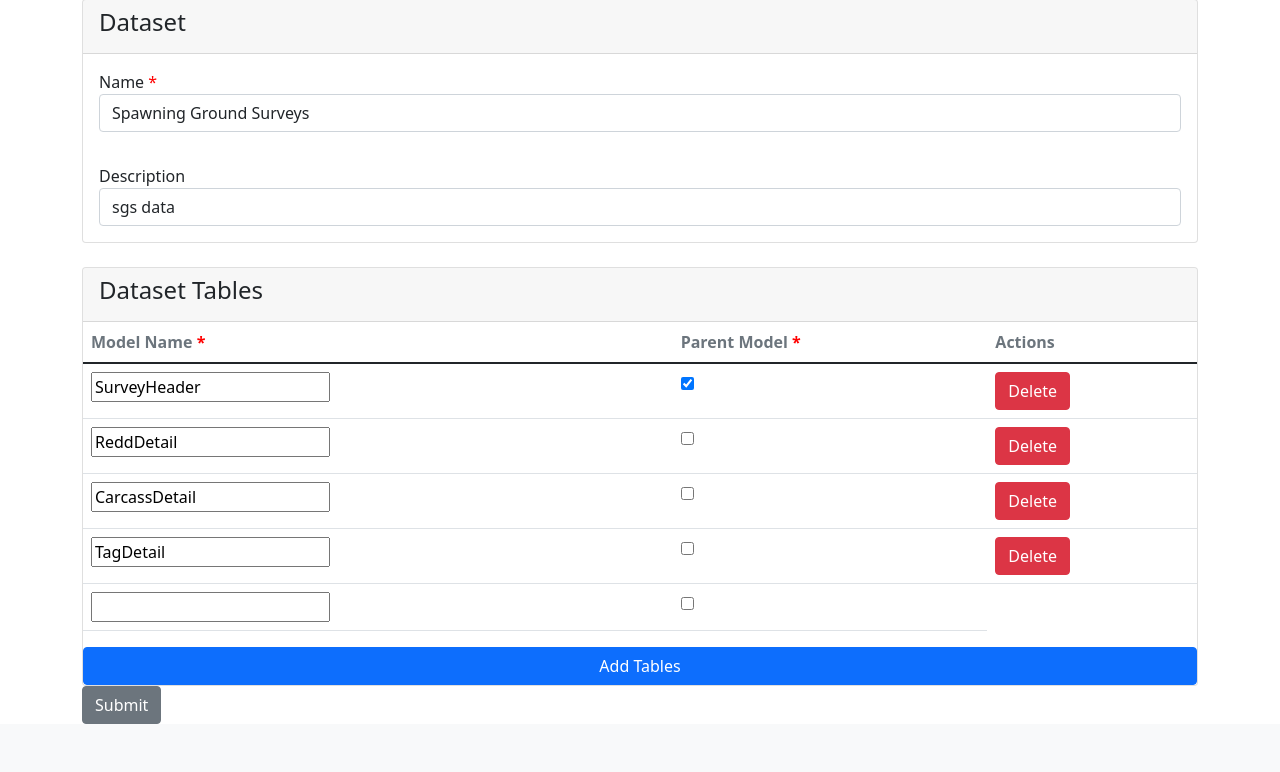
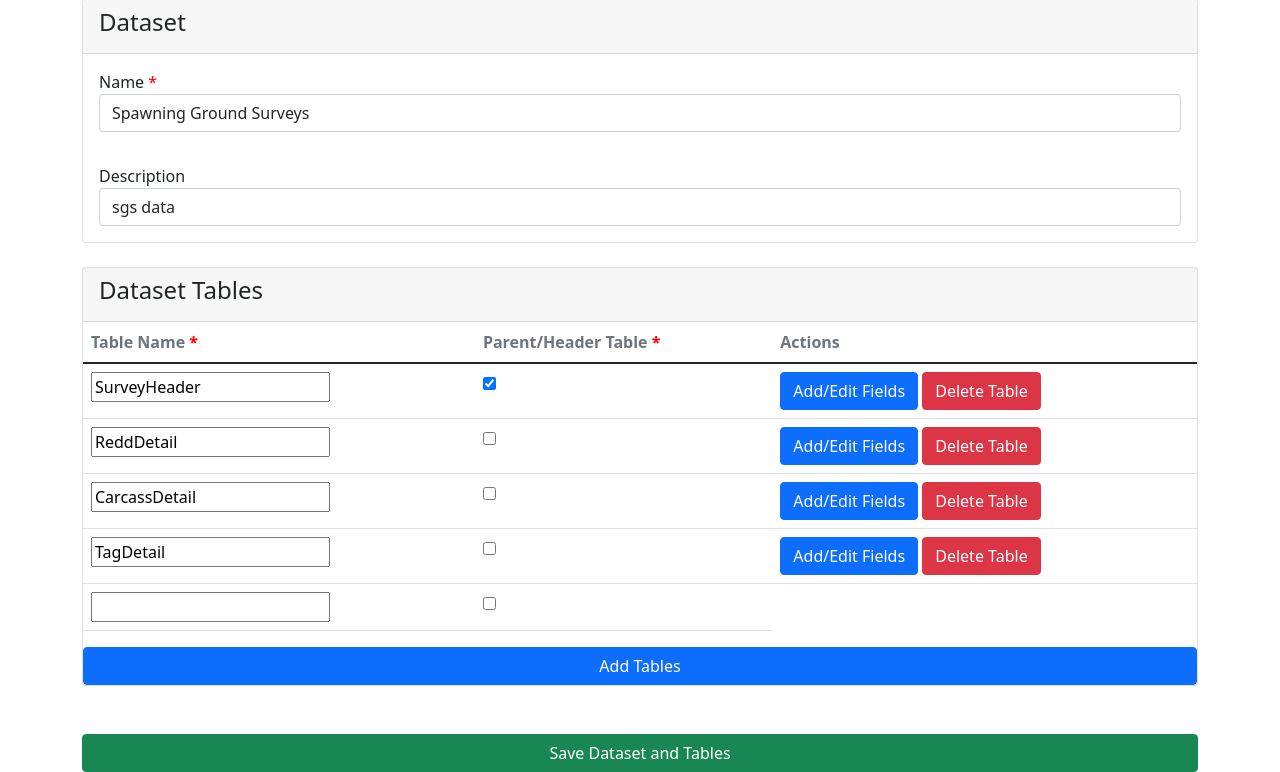
Before and after one commit to ryankinzer/npt_data, a Django app: page /datasets/update/14/ in a window 1280 px wide. Shown: the part 113-885 px from the top of the page. Before the commit the page ends 837 px from the top, so only its background shows below. Run offline with Django 4.2, Linux system fonts and the light colour scheme; data comes from the database, SQL or seed files in the repository; both versions use the stored data as it was after the commit; some libraries are stand-ins or nearby versions.

Commit message:
added fields entry and dynamic form

```diff
--- a/datasets/forms.py
+++ b/datasets/forms.py
@@ -26,7 +26,7 @@ class DatasetModelForm(forms.ModelForm):
 
     class Meta:
         model = DatasetModel
-        fields = '__all__'
+        fields = ('model_name', 'parent_model')
 
 DatasetModelFormSet = inlineformset_factory(
     Dataset, DatasetModel, form=DatasetModelForm,
@@ -37,15 +37,18 @@ DatasetModelFormSet = inlineformset_factory(
 class DatasetFieldForm(ModelForm):
     class Meta:
         model = DatasetField
-        fields = ['field_name', 'description', 'units', 'data_type', 'form_type', 'validation', 'possible_values', 'order']
+        fields = ('field_name', 'description', 'units', 'data_type', 'form_type', 'validation', 'possible_values', 'order')
+        exclude = ('id', 'dataset_model',)
 
-DatasetFieldFormset = inlineformset_factory(
+DatasetFieldFormSet = inlineformset_factory(
     DatasetModel,
     DatasetField,
     form=DatasetFieldForm,
     extra=1,
     can_delete=True,
     can_delete_extra=True)
+
+
 
 class ProtocolForm(ModelForm):
     class Meta:
--- a/datasets/models.py
+++ b/datasets/models.py
@@ -53,12 +53,12 @@ class DatasetModel(models.Model):
     model_name = models.CharField(max_length=100)
     parent_model = models.BooleanField(default=False)
     def __str__(self):
-        return self.dataset.name
+        return self.model_name #dataset.name
 
 class DatasetField(models.Model):
-    dataset_model = models.ForeignKey(DatasetModel, on_delete=models.CASCADE)
+    dataset_model = models.ForeignKey(DatasetModel, on_delete=models.CASCADE, null=True)
     field_name = models.CharField(max_length=100)
-    description = models.TextField(blank=True, null=True)
+    description = models.CharField(max_length = 255, blank=True, null=True)
     units = models.CharField(max_length=2)
     data_type = models.CharField(max_length=20)
     form_type = models.CharField(max_length=20)
--- a/datasets/urls.py
+++ b/datasets/urls.py
@@ -4,7 +4,7 @@
 from django.urls import path
 from . import views
 
-from .views import DatasetList, DatasetCreate, DatasetUpdate, delete_model
+from .views import DatasetList, DatasetCreate, DatasetUpdate, delete_model, update_fields
 
 app_name = 'datasets'
 
@@ -13,5 +13,5 @@ urlpatterns = [
     path('datasets/create/', DatasetCreate.as_view(), name='create_dataset'),
     path('datasets/update/<int:pk>/', DatasetUpdate.as_view(), name='update_dataset'),
     path('datasets/delete-model/<int:pk>/', delete_model, name='delete_model'),
-
+    path('datasets/model/<int:pk>/', update_fields, name='update_fields'),
 ]
--- a/datasets/views.py
+++ b/datasets/views.py
@@ -1,12 +1,11 @@
-from django.shortcuts import render
 
 # Create your views here.
-from django.shortcuts import render, redirect
+from django.shortcuts import render, redirect, get_object_or_404
 from django.contrib import messages
-from django.views.generic import ListView
+from django.views.generic import ListView, DetailView
 from django.views.generic.edit import CreateView, UpdateView
 
-from .forms import DatasetForm, DatasetModelFormSet
+from .forms import DatasetForm, DatasetModelFormSet, DatasetFieldFormSet
 
 from .models import Dataset, DatasetModel
 
@@ -96,3 +95,18 @@ def delete_model(request, pk):
             request, 'Image deleted successfully'
             )
     return redirect('datasets:update_dataset', pk=model.dataset.id)
+
+def update_fields(request, pk):
+    model = get_object_or_404(DatasetModel, pk=pk)
+    # model = DatasetModel.objects.get(pk=pk)
+    if request.method == 'POST':
+        formset = DatasetFieldFormSet(request.POST, instance=model, prefix='fields')
+
+        if formset.is_valid():
+            formset.save(commit=True)
+            return redirect('datasets:update_dataset', pk=model.dataset.id)
+
+    formset = DatasetFieldFormSet(instance=model, prefix='fields')
+
+    context = {'model':model, 'formset':formset}
+    return render(request, "datasets/model_detail.html", context)
--- a/templates/datasets/dataset_create_or_update.html
+++ b/templates/datasets/dataset_create_or_update.html
@@ -26,89 +26,9 @@
             </div>
         {% endfor %}
     </div>
-    <!-- main form end --- in our case product form -->
+    <!-- Dataset form ends -->
 
-    <!-- inline form for Images start -->
-
-    <!-- EXPLAINING with named_formsets.images as formset -->
-    <!-- Note: named_formsets is used in get_context_data function in views.py -->
-    <!-- Note: here images is our ImageFormSet name, used in get_named_formsets function in views.py -->
-    {% comment %} {% with named_formsets.images as formset %}
-        {{ formset.management_form }}
-        <script type="text/html" id="images-template">   // id="inlineformsetname-template"
-            <tr id="images-__prefix__" class= hide_all>  // id="inlineformsetname-__prefix__"
-                {% for fields in formset.empty_form.hidden_fields %}
-                    {{ fields }}
-                {% endfor %}
-
-                {% for fields in formset.empty_form.visible_fields %}
-                    <td>{{fields}}</td>
-                {% endfor %}
-            </tr>
-        </script>
-
-        <div class="table-responsive card mt-4">
-            <div class="card-header card-header-secondary">
-                <h4 class="card-title">Add Images</h4>
-            </div>
-            <table class="table card-body">
-                <thead class="text-secondary">
-                    <th>Image <span style="color: red;" class="required">*</span></th>
-                    <th>Delete?</th>
-                    <th>Custom Delete btn</th>
-                </thead>
-                <tbody id="item-images">  <!-- id="item-inlineformsetname" -->
-                    <!-- formset non forms errors -->
-                    {% for error in formset.non_form_errors %}
-                        <span style="color: red">{{ error }}</span>
-                    {% endfor %}
-                    {% for formss in formset %}
-                        {{ formss.management_form }}
-                        <tr id="images-{{ forloop.counter0 }}" class= hide_all>  <!-- id="inlineformsetname-counter" -->
-                            {{ formss.id }}
-                            {% for field in formss.visible_fields %}
-                                <td>
-                                    {{field}}
-                                    {% for error in field.errors %}
-                                        <span style="color: red">{{ error }}</span>
-                                    {% endfor %}
-                                </td>
-                            {% endfor %}
-                            <!-- delete code -->
-                            {% if formss.instance.pk %}
-                                <td>
-                                    <button type="button" class="btn btn-danger" data-toggle="modal" data-target="#exampleModal{{formss.instance.pk}}">
-                                        Delete
-                                    </button>
-                                    <!-- Modal -->
-                                    <div class="modal fade" id="exampleModal{{formss.instance.pk}}" tabindex="-1" role="dialog" aria-labelledby="exampleModalLabel{{formss.instance.pk}}" aria-hidden="true">
-                                        <div class="modal-dialog" role="document">
-                                        <div class="modal-content">
-                                            <div class="modal-header">
-                                            <h5 class="modal-title" id="exampleModalLabel{{formss.instance.pk}}">Are Your Sure You Want To Delete This?</h5>
-                                            <button type="button" class="close" data-dismiss="modal" aria-label="Close">
-                                                <span aria-hidden="true">&times;</span>
-                                            </button>
-                                            </div>
-                                            <div class="modal-footer">
-                                                <a href="{% url 'products:delete_image' formss.instance.pk %}" type="button" class="btn btn-primary">Yes, Delete</a>
-                                                <button type="button" class="btn btn-secondary" data-dismiss="modal">Close</button>
-                                            </div>
-                                        </div>
-                                        </div>
-                                    </div>
-                                </td>
-                            {% endif %}
-                        </tr>
-                    {% endfor %}
-                </tbody>
-            </table>
-            <a href="#" id="add-image-button" class="btn btn-secondary add-images">Add More</a> <!-- id="add-inlineformsetname-button" -->
-        </div>
-    {% endwith %} {% endcomment %}
-    <!-- inline form for Images end -->
-
-    <!-- inline form for Variant start -->
+    <!-- DatasetModel inline form start -->
 
     <!-- EXPLAINING with named_formsets.variants as formset -->
     <!-- Note: named_formsets is used in get_context_data function in views.py -->
@@ -133,8 +53,8 @@
             </div>
             <table class="table card-body">
                 <thead class="text-secondary">
-                    <th>Model Name <span style="color: red;" class="required">*</span></th>
-                    <th>Parent Model <span style="color: red;" class="required">*</span></th>
+                    <th>Table Name <span style="color: red;" class="required">*</span></th>
+                    <th>Parent/Header Table <span style="color: red;" class="required">*</span></th>
                     {% comment %} <th>Delete?</th> {% endcomment %}
                     <th>Actions</th>
                 </thead>
@@ -160,8 +80,12 @@
                             {% comment %} for delete {% endcomment %}
                             {% if formss.instance.pk %}
                                 <td>
+                                    <a class="btn btn-primary" href="{% url 'datasets:update_fields' formss.instance.pk %}">
+                                        Add/Edit Fields
+                                    </a>
+
                                     <button type="button" class="btn btn-danger" data-bs-toggle="modal" data-bs-target="#exampleModal{{formss.instance.pk}}">
-                                        Delete
+                                        Delete Table
                                     </button>
                                     <!-- Modal -->
                                     <div class="modal fade" id="exampleModal{{formss.instance.pk}}" tabindex="-1" role="dialog" aria-labelledby="exampleModalLabel{{formss.instance.pk}}" aria-hidden="true">
@@ -192,29 +116,14 @@
         {% endwith %}
         <!-- inline form for Images end -->
 
-        <div class="form-group">
-            <button type="submit" class="btn btn-secondary btn-block">Submit</button>
+        <div class="form-group d-grid gap-2 pt-5">
+            <button type="submit" class="btn btn-success btn-block">Save Dataset and Tables</button>
         </div>
 </form>
 
 <script src="https://code.jquery.com/jquery-3.2.1.slim.min.js" integrity="sha384-KJ3o2DKtIkvYIK3UENzmM7KCkRr/rE9/Qpg6aAZGJwFDMVNA/GpGFF93hXpG5KkN" crossorigin="anonymous"></script>
 
 <script>
-    {% comment %}
-    $(document).ready(function() {
-        // when user clicks add more btn of images
-      $('.add-images').click(function(ev) {
-          ev.preventDefault();
-          var count = $('#item-images').children().length;
-          var tmplMarkup = $('#images-template').html();
-          var compiledTmpl = tmplMarkup.replace(/__prefix__/g, count);
-          $('#item-images').append(compiledTmpl);
-
-          // update form count
-          $('#id_images-TOTAL_FORMS').attr('value', count+1);
-      });
-  }); {% endcomment %}
-
   $(document).ready(function() {
     // when user clicks add more btn of variants
       $('.add-models').click(function(ev) {
```
Also changed, not shown: templates/datasets/dataset_list.html (+9 -7 lines), templates/datasets/model_detail.html (added, +108 -0 lines), datasets/migrations/0002_alter_datasetfield_description_and_more.py (added), db.sqlite3.
